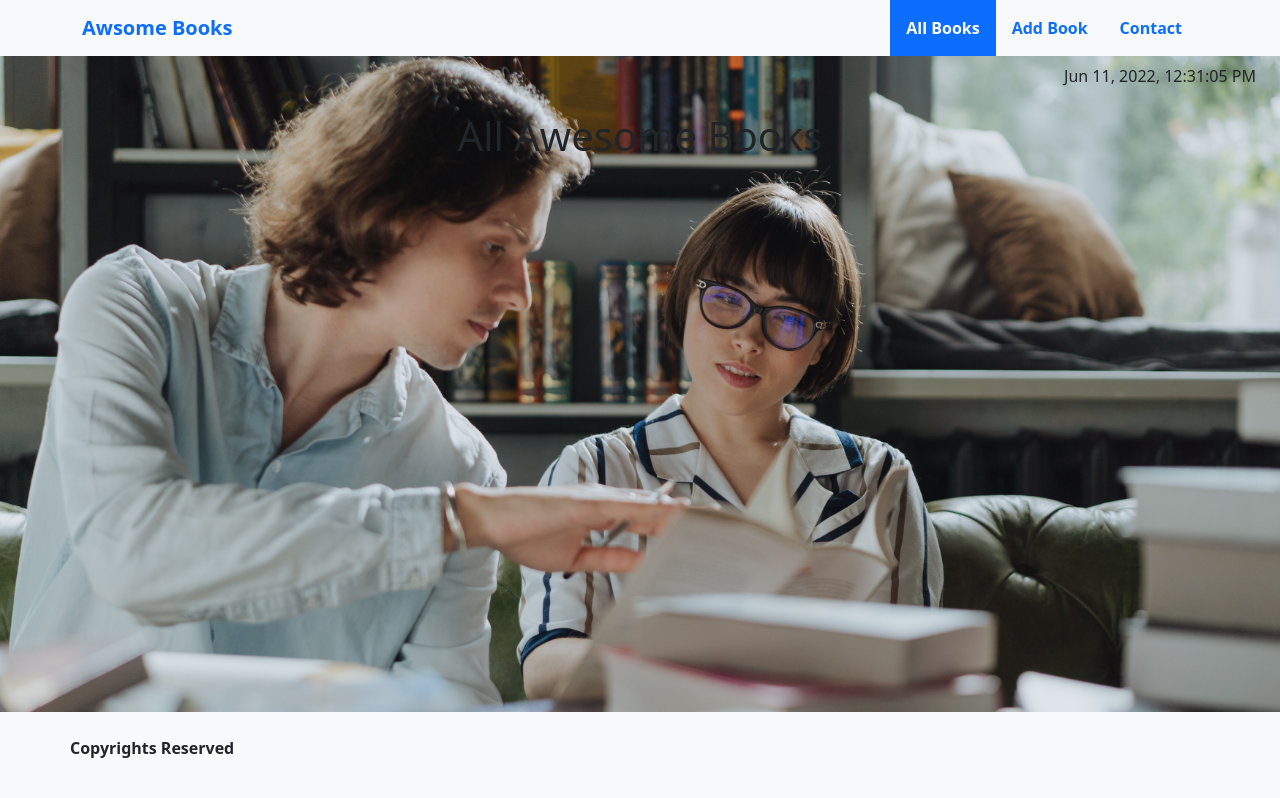
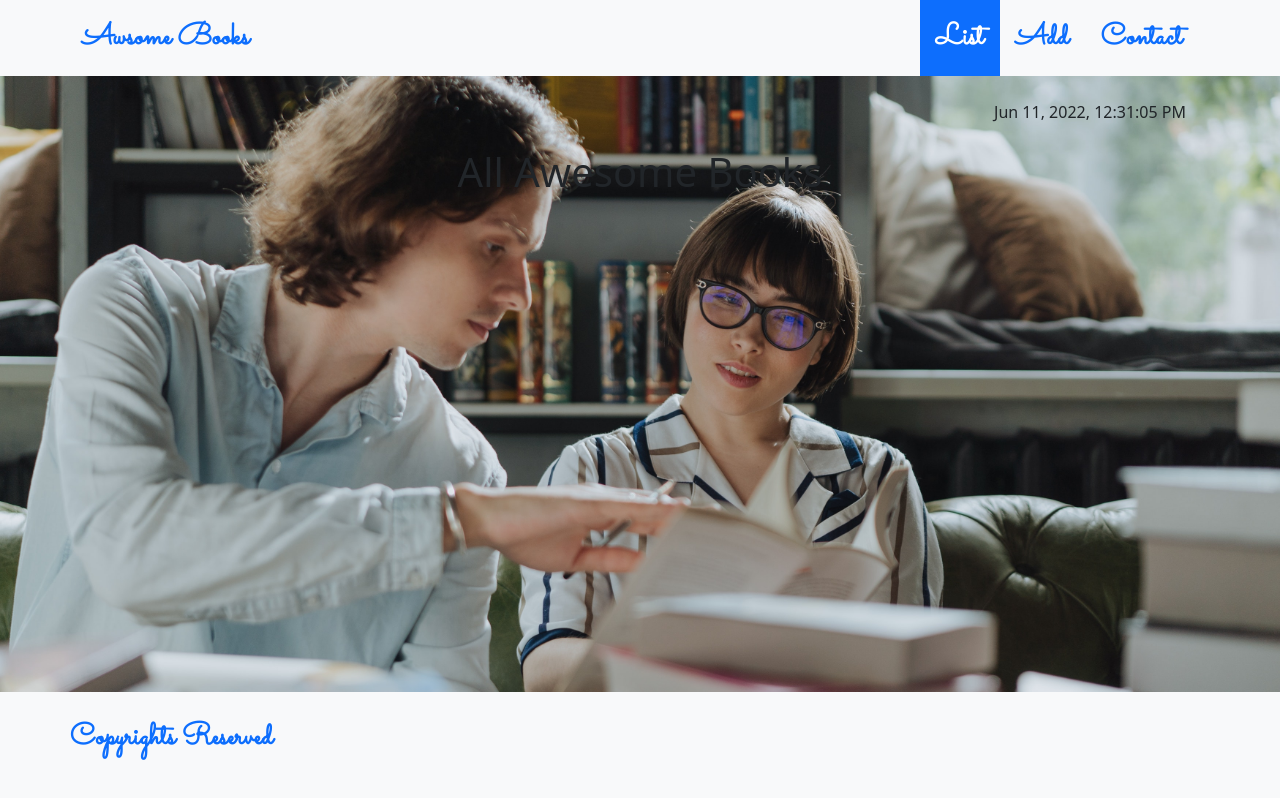
Before and after one commit to Felix45/awsome-books-v2, a website with bundled scripts: page index.html in a window 1280 px wide. Built offline with nearby package versions, Linux system fonts and the light colour scheme.

Commit message:
Add cursive font

```diff
--- a/index.css
+++ b/index.css
@@ -1,3 +1,5 @@
+@import url('https://fonts.googleapis.com/css2?family=Sacramento&display=swap');
+
 #submit {
   width: fit-content;
   padding: 0 15px;
@@ -12,6 +14,10 @@ body {
   border-radius: 0;
 }
 
+.cursive {
+  font: 30px 'Sacramento', cursive;
+}
+
 footer {
   position: fixed;
   left: 0;
--- a/index.html
+++ b/index.html
@@ -16,22 +16,22 @@
     <header>
         <nav class="navbar bg-light p-0">
             <div class="container">
-                <span class="navbar-brand mb-0 h1 fw-bold text-primary">Awsome Books</span>
+                <span class="navbar-brand mb-0 h1 text-primary cursive fw-bold">Awsome Books</span>
                 <ul class="nav nav-pills justify-content-end">
                     <li class="nav-item">
-                        <a class="nav-link p-3 fw-bold active" aria-current="page" href="#" data-section="list">All Books</a>
+                        <a class="nav-link p-3 fw-bold active cursive" aria-current="page" href="#" data-section="list">List</a>
                     </li>
                     <li class="nav-item">
-                        <a class="nav-link p-3 fw-bold" href="#" data-section="add">Add Book</a>
+                        <a class="nav-link p-3 fw-bold cursive" href="#" data-section="add">Add</a>
                     </li>
                     <li class="nav-item">
-                        <a class="nav-link p-3 fw-bold" href="#" data-section="contact">Contact</a>
+                        <a class="nav-link p-3 fw-bold cursive" href="#" data-section="contact">Contact</a>
                     </li>
                 </ul>
             </div>
         </nav>
     </header>
-    <div class="d-flex justify-content-end px-4 mt-2" id="timer">TIme and Date</div>
+    <div class="container d-flex justify-content-end px-4 mt-2 pt-3" id="timer">TIme and Date</div>
     <main class="container book-holder">
 
         <section id="list" class="content-area">
@@ -65,7 +65,7 @@
     </main>
     <footer class="bg-light p-2">
         <div class="container px-0 p-3">
-            <p class="fw-bold">Copyrights Reserved</p>
+            <p class="fw-bold text-primary cursive">Copyrights Reserved</p>
         </div>
     </footer>
 </body>
```
